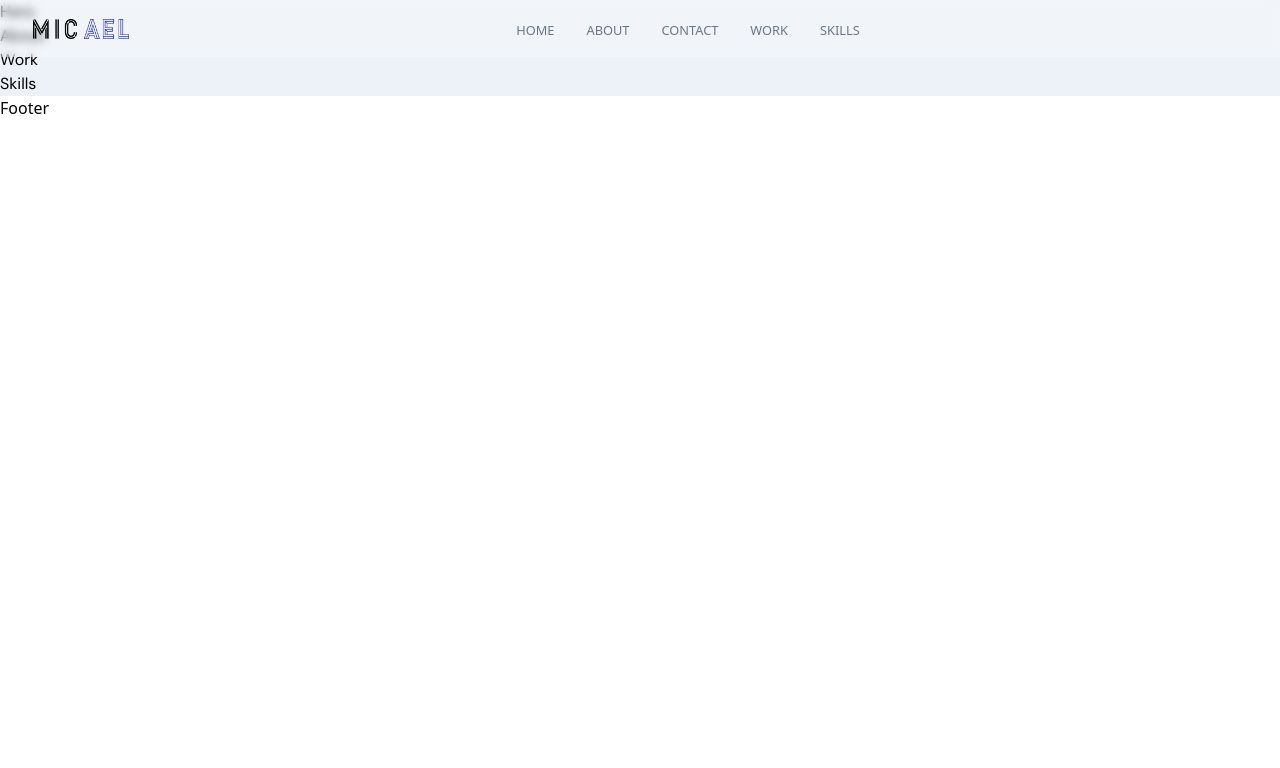
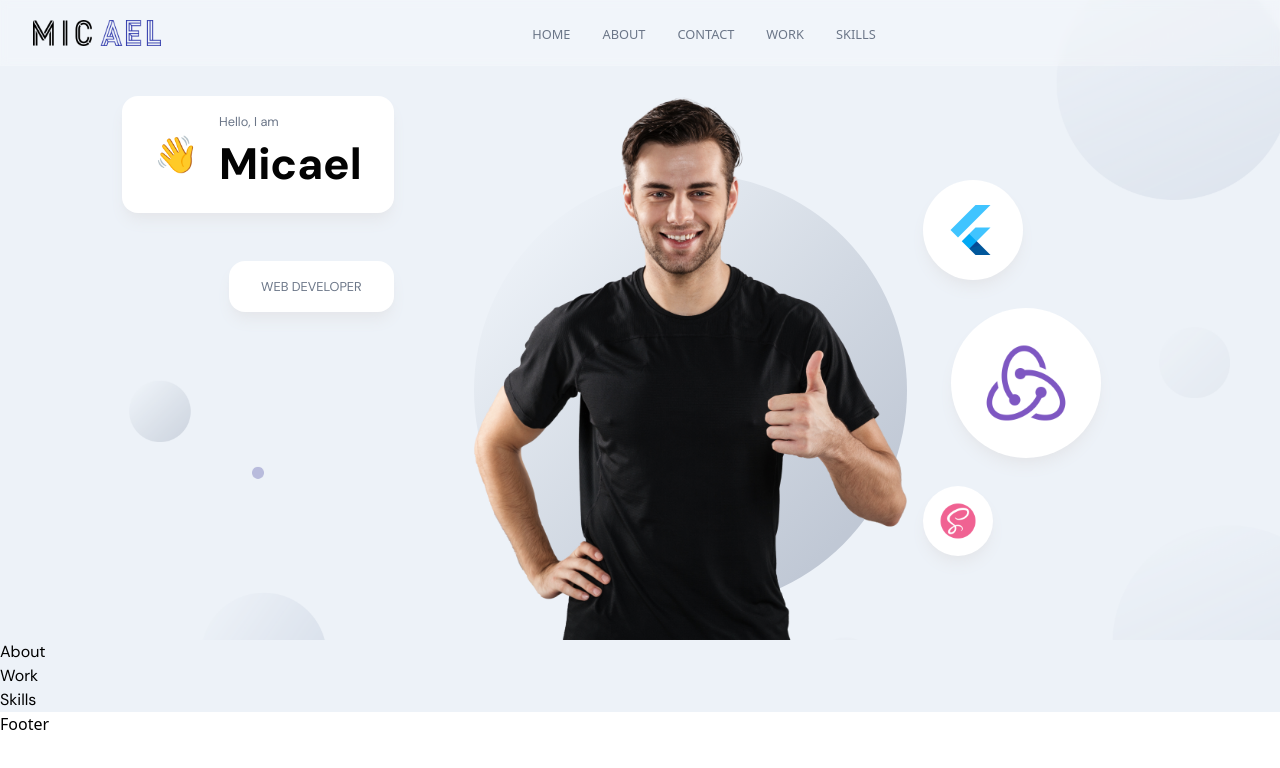
Before and after one commit to workarea002-cyber/portfolio_frontend, a Next.js app: page / in a window 1280 px wide. Shown: the top 768 px of the page. Built offline with nearby package versions, Linux system fonts and the light colour scheme.

Commit message:
implement hero section

```diff
--- a/app/globals.css
+++ b/app/globals.css
@@ -7,6 +7,15 @@
   --color-lightGray: oklch(0.9189 0 0);
   --color-gray: oklch(0.5631 0.0309 260.27);
   --color-brown: oklch(0.3584 0.0399 319.46);
+}
+
+@layer components {
+  .flex-center {
+    @apply flex justify-center items-center;
+  }
+  #home {
+    @apply relative bg-[url(/assets/bgIMG.png)] bg-cover bg-center bg-repeat-y;
+  }
 }
 
 .app {
@@ -28,12 +37,6 @@
 
   display: flex;
   flex-direction: row;
-}
-
-.app__flex {
-  display: flex;
-  justify-content: center;
-  align-items: center;
 }
 
 .app__wrapper {
--- a/components/Hero.tsx
+++ b/components/Hero.tsx
@@ -1,5 +1,85 @@
+import { data, images } from "@/constants";
+import { Variants } from "motion";
+import * as motion from "motion/react-client";
+import Image from "next/image";
+
+const scaleVariants: Variants = {
+  whileInView: {
+    scale: [0, 1],
+    opacity: [0, 1],
+    transition: {
+      duration: 1,
+      ease: "easeInOut",
+    },
+  },
+};
+
 const Hero = () => {
-  return <div>Hero</div>;
+  return (
+    <div
+      id="home"
+      className="flex-center flex-1 w-full h-full flex-row pt-24 px-8 pb-0 max-xl:flex-col max-sm:pt-24 max-sm:px-4 max-sm:pb-8"
+    >
+      <motion.div
+        whileInView={{ x: [-100, 0], opacity: [0, 1] }}
+        transition={{ duration: 0.5 }}
+        className="flex-[0.65] flex justify-start items-start flex-col h-full my-0 mx-8 xl:mx-20 max-md:mx-0 self-start"
+      >
+        <div className="w-full flex justify-end items-end flex-col max-xl:justify-start max-xl:items-start">
+          <div className="flex-center py-4 px-8 bg-white rounded-2xl flex-row w-auto shadow-lg shadow-gray-200">
+            <span className="text-4xl">👋</span>
+
+            <div className="ml-5">
+              <p className="p-text">Hello, I am</p>
+              <h1 className="head-text">Micael</h1>
+            </div>
+          </div>
+
+          <div className="flex-center flex-col mt-12 py-4 px-8 bg-white rounded-2xl w-auto shadow-lg shadow-gray-200">
+            <p className="p-text text-right uppercase w-full">Web Developer</p>
+          </div>
+        </div>
+      </motion.div>
+
+      <motion.div
+        whileInView={{ opacity: [0, 1] }}
+        transition={{ duration: 0.5, delayChildren: 0.5 }}
+        className="flex-1 h-full flex justify-end items-end relative max-xl:my-8 max-xl:mx-0"
+      >
+        <Image
+          className="w-full object-contain z-1"
+          src={images.profile}
+          alt="profile_bg"
+        />
+
+        <motion.div
+          whileInView={{ scale: [0, 1] }}
+          transition={{ duration: 1, ease: "easeInOut" }}
+        >
+          <Image
+            className="absolute left-0 right-0 bottom-0 z-0 w-full h-11/12"
+            src={images.circle}
+            alt="profile_circle"
+          />
+        </motion.div>
+      </motion.div>
+
+      <motion.div
+        variants={scaleVariants}
+        whileInView="whileInView"
+        className="flex-[0.75] flex flex-col justify-between items-start h-full ml-4 max-xl:w-full max-xl:flex-row max-xl:flex-wrap max-xl:ml-0"
+      >
+        {data.heroSkillImages.map(({ id, img }) => (
+          <div
+            key={id}
+            className={`circle-cmp flex-center rounded-full bg-white shadow-lg shadow-gray-200 ${id === 1 && "w-[100px] h-[100px] max-md:w-20 max-md:h-20"} ${id === 2 && "m-7 w-[150px] h-[150px] max-md:w-[110px] max-md:h-[110px]"} ${id === 3 && "w-[70px] h-[70px]"} max-xl:m-4`}
+          >
+            <Image className="w-3/5 h-3/5" src={img} alt="circles" />
+          </div>
+        ))}
+      </motion.div>
+    </div>
+  );
 };
 
 export default Hero;
--- a/components/Navbar.tsx
+++ b/components/Navbar.tsx
@@ -10,16 +10,16 @@ const Navbar = () => {
   const [toggle, setToggle] = useState(false);
 
   return (
-    <header>
-      <nav className="w-full flex justify-between items-center py-4 px-8 bg-white/25 backdrop-blur-xs border border-white/5 fixed z-2">
-        <div className="flex justify-start items-center">
-          <Image className="w-24 h-5" src={images.logo} alt="" />
+    <header className="py-4 px-8 bg-white/25 backdrop-blur-xs border border-white/5 fixed z-2 w-full">
+      <nav className="flex justify-between items-center">
+        <div className="flex justify-start items-center h-8">
+          <Image className="w-32 h-auto" src={images.logo} alt="" />
         </div>
 
-        <ul className="flex-1 flex justify-center items-center max-[900px]:hidden">
+        <ul className="flex-1 flex-center max-[900px]:hidden">
           {data.navLinks.map(({ name }) => (
             <li
-              className="mx-4 cursor-pointer flex justify-center items-center flex-col p-text group"
+              className="mx-4 cursor-pointer flex-center flex-col p-text group"
               key={name}
             >
               <div className="w-[5] h-[5] bg-transparent rounded-full group-hover:bg-secondary mb-1" />
@@ -33,7 +33,7 @@ const Navbar = () => {
           ))}
         </ul>
 
-        <div className="w-8 h-8 rounded-full relative flex items-center justify-center bg-secondary  min-[900px]:hidden">
+        <div className="w-8 h-8 rounded-full relative flex-center bg-secondary min-[900px]:hidden">
           <HiMenuAlt4
             className="text-white w-7 h-7"
             onClick={() => setToggle(true)}
--- a/constants/data.ts
+++ b/constants/data.ts
@@ -1,3 +1,5 @@
+import images from "./images";
+
 const navLinks = [
   {
     name: "home",
@@ -16,4 +18,19 @@ const navLinks = [
   },
 ];
 
-export default { navLinks };
+const heroSkillImages = [
+  {
+    id: 1,
+    img: images.flutter,
+  },
+  {
+    id: 2,
+    img: images.redux,
+  },
+  {
+    id: 3,
+    img: images.sass,
+  },
+];
+
+export default { navLinks, heroSkillImages };
```
